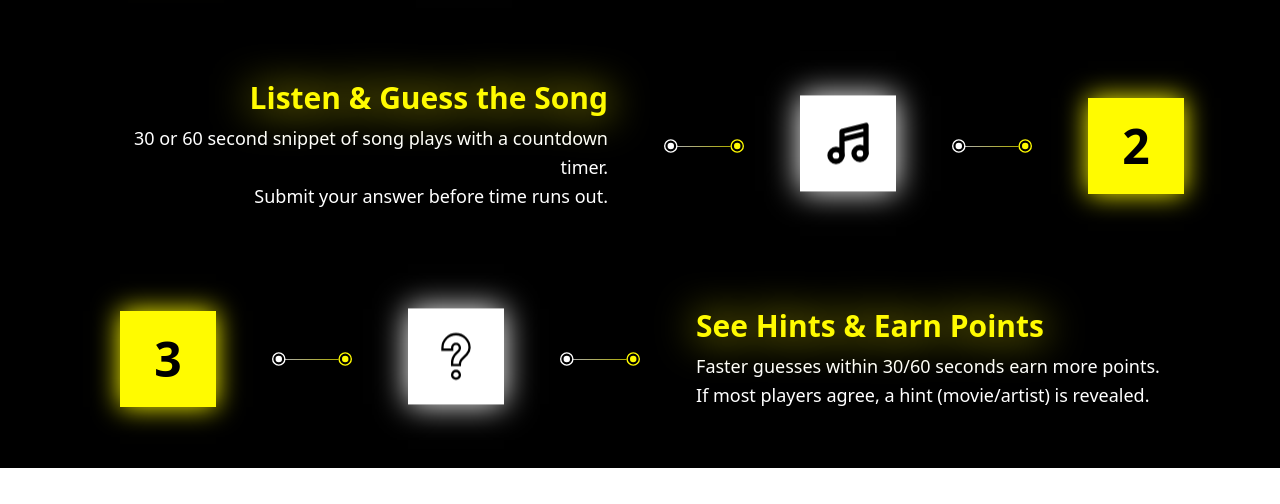
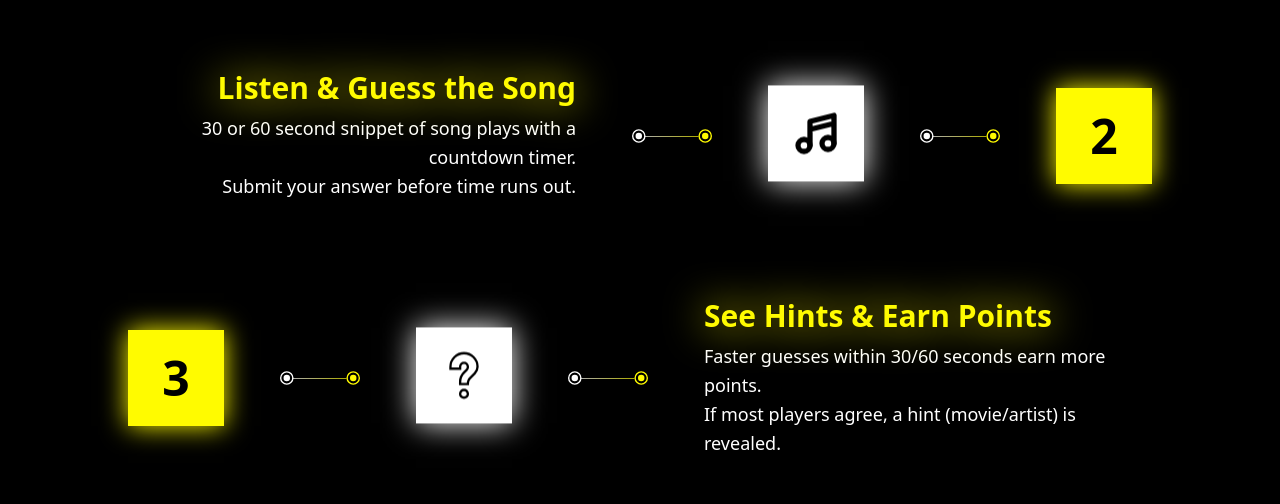
Before and after one commit to yep-yogesh/Guessync, a React (Vite) app in the folder client/: page /how-to-play in a window 1280 px wide. Shown: the part 332-836 px from the top of the page. Before the commit the page ends 800 px from the top, so only its background shows below. Built offline with nearby package versions, Linux system fonts and the light colour scheme; no server answers.

Commit message:
fix: remove cursor pointer from non interactive element

```diff
--- a/client/src/pages/HowToPlay.jsx
+++ b/client/src/pages/HowToPlay.jsx
@@ -1,6 +1,6 @@
 // Added by Reshma - How To Play Page
-import Navbar from "../components/common/Navbar";
-import { useEffect, useState } from "react";
+import Navbar from"../components/common/Navbar";
+import { useEffect, useState } from"react";
 
 const HowToPlay = () => {
   const [visibleSteps, setVisibleSteps] = useState([]);
@@ -91,7 +91,7 @@ const HowToPlay = () => {
                 className="connector-line w-12 sm:w-16 lg:w-20 h-12 sm:h-16 lg:h-20 rotate-90 sm:rotate-0"
               />
               <div className="step-icon relative w-16 h-16 sm:w-20 sm:h-20 lg:w-24 lg:h-24 flex items-center justify-center">
-                <div className="absolute w-full h-full bg-white shadow-[0_0_30px_white] transition-all duration-300" />
+                <div className="absolute w-full h-full bg-white shadow-[0_0_30px_white] transition-all duration-300 hover:shadow-[0_0_40px_white]" />
                 <img
                   src="/howto/door.svg"
                   className="relative z-10 w-8 sm:w-10 lg:w-12 h-8 sm:h-10 lg:h-12 transition-transform duration-300"
@@ -123,7 +123,7 @@ const HowToPlay = () => {
                 className="connector-line w-12 sm:w-16 lg:w-20 h-12 sm:h-16 lg:h-20 rotate-90 sm:rotate-0"
               />
               <div className="step-icon relative w-16 h-16 sm:w-20 sm:h-20 lg:w-24 lg:h-24 flex items-center justify-center">
-                <div className="absolute w-full h-full bg-white shadow-[0_0_30px_white] transition-all duration-300" />
+                <div className="absolute w-full h-full bg-white shadow-[0_0_30px_white] transition-all duration-300 hover:shadow-[0_0_40px_white]" />
                 <img
                   src="/howto/majesticons_music-line.svg"
                   className="relative z-10 w-8 sm:w-10 lg:w-12 h-8 sm:h-10 lg:h-12 transition-transform duration-300"
@@ -133,7 +133,7 @@ const HowToPlay = () => {
                 src="/howto/node.svg"
                 className="connector-line w-12 sm:w-16 lg:w-20 h-12 sm:h-16 lg:h-20 rotate-90 sm:rotate-0"
               />
-              <div className="step-content text-center sm:text-right max-w-lg">
+              <div className="step-content text-center sm:text-right max-w-md">
                 <h2 className="text-[#FFFB00] text-xl sm:text-2xl lg:text-3xl font-black drop-shadow-[0_0_20px_#FFFB00] mb-2 transition-all duration-300">
                   Listen & Guess the Song
                 </h2>
@@ -155,7 +155,7 @@ const HowToPlay = () => {
                 className="connector-line w-12 sm:w-16 lg:w-20 h-12 sm:h-16 lg:h-20 rotate-90 sm:rotate-0"
               />
               <div className="step-icon relative w-16 h-16 sm:w-20 sm:h-20 lg:w-24 lg:h-24 flex items-center justify-center">
-                <div className="absolute w-full h-full bg-white shadow-[0_0_30px_white] transition-all duration-300" />
+                <div className="absolute w-full h-full bg-white shadow-[0_0_30px_white] transition-all duration-300 hover:shadow-[0_0_40px_white]" />
                 <img
                   src="/howto/question.svg"
                   className="relative z-10 w-8 sm:w-10 lg:w-12 h-8 sm:h-10 lg:h-12 transition-transform duration-300"
@@ -165,7 +165,7 @@ const HowToPlay = () => {
                 src="/howto/node.svg"
                 className="connector-line w-12 sm:w-16 lg:w-20 h-12 sm:h-16 lg:h-20 rotate-90 sm:rotate-0"
               />
-              <div className="step-content text-center sm:text-left max-w-lg">
+              <div className="step-content text-center sm:text-left max-w-md">
                 <h2 className="text-[#FFFB00] text-xl sm:text-2xl lg:text-3xl font-black drop-shadow-[0_0_20px_#FFFB00] mb-2 transition-all duration-300">
                   See Hints & Earn Points
                 </h2>
```
